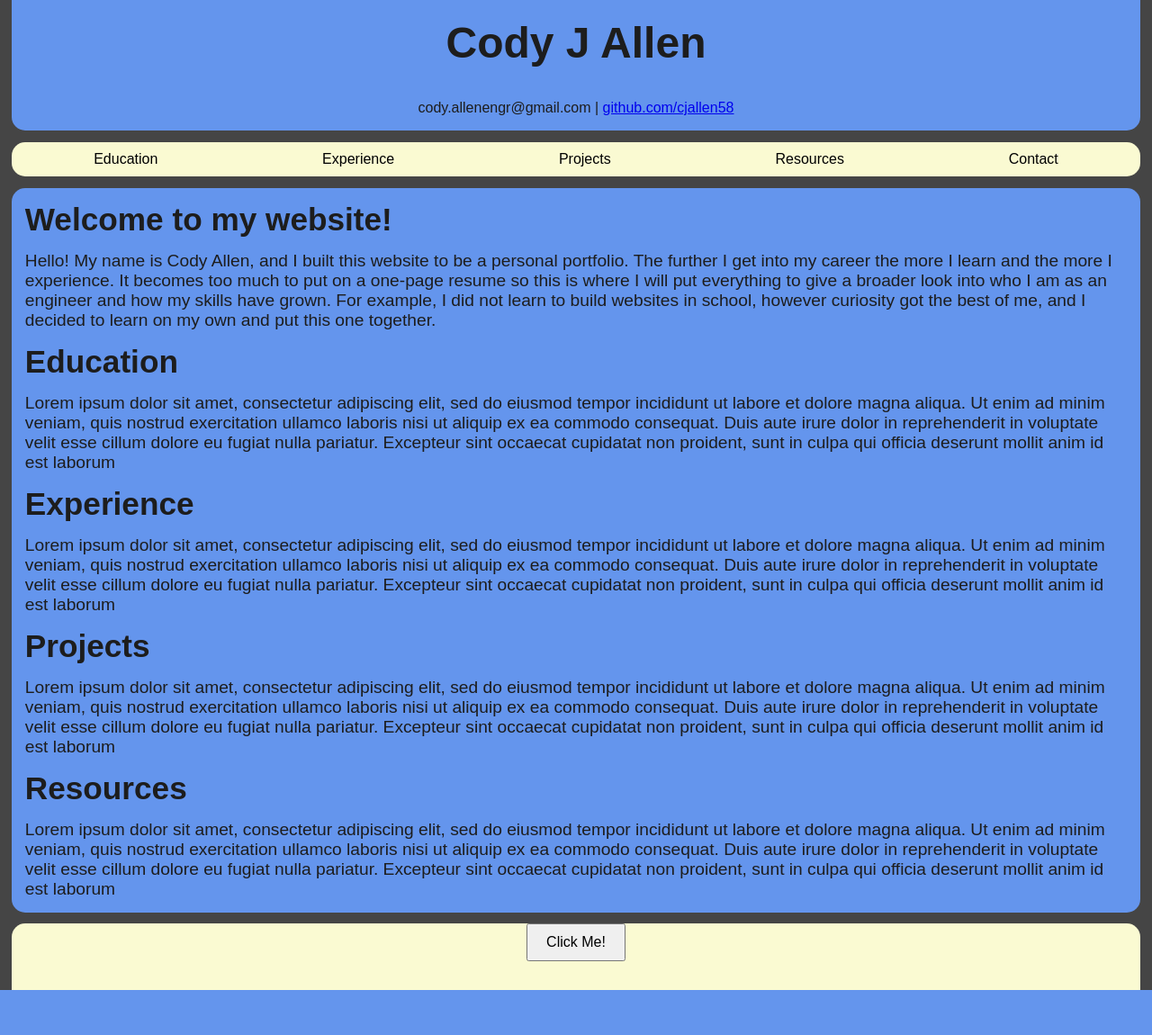
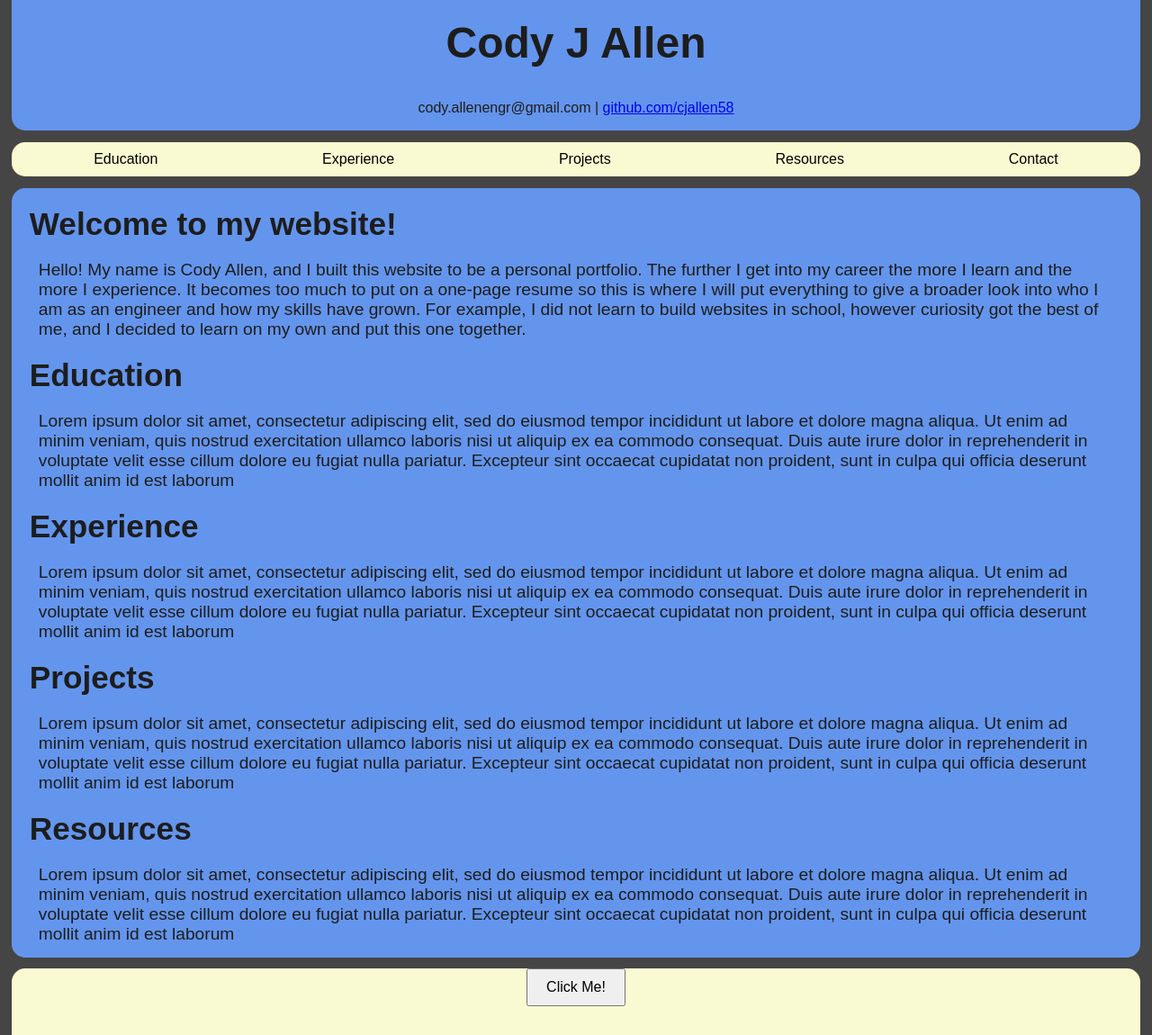
Before and after one commit to cjallen58/AllenEngr, a Flask app: page / in a window 1280 px wide. Shown: the whole page at 90% size. Before the commit the page ends 1100 px from the top, so only its background shows below. Run offline with Flask 3, Linux system fonts and the light colour scheme.

Commit message:
style update

```diff
--- a/static/style.css
+++ b/static/style.css
@@ -86,11 +86,11 @@ button {
 }
 
 .section_heading{
-    margin: 15px;
+    margin: 20px;
     font-size: 2.2em;
 }
 .content {
-    margin: 15px;
+    margin: 15px 30px;
     font-size: 1.2em;
 }
 
```
